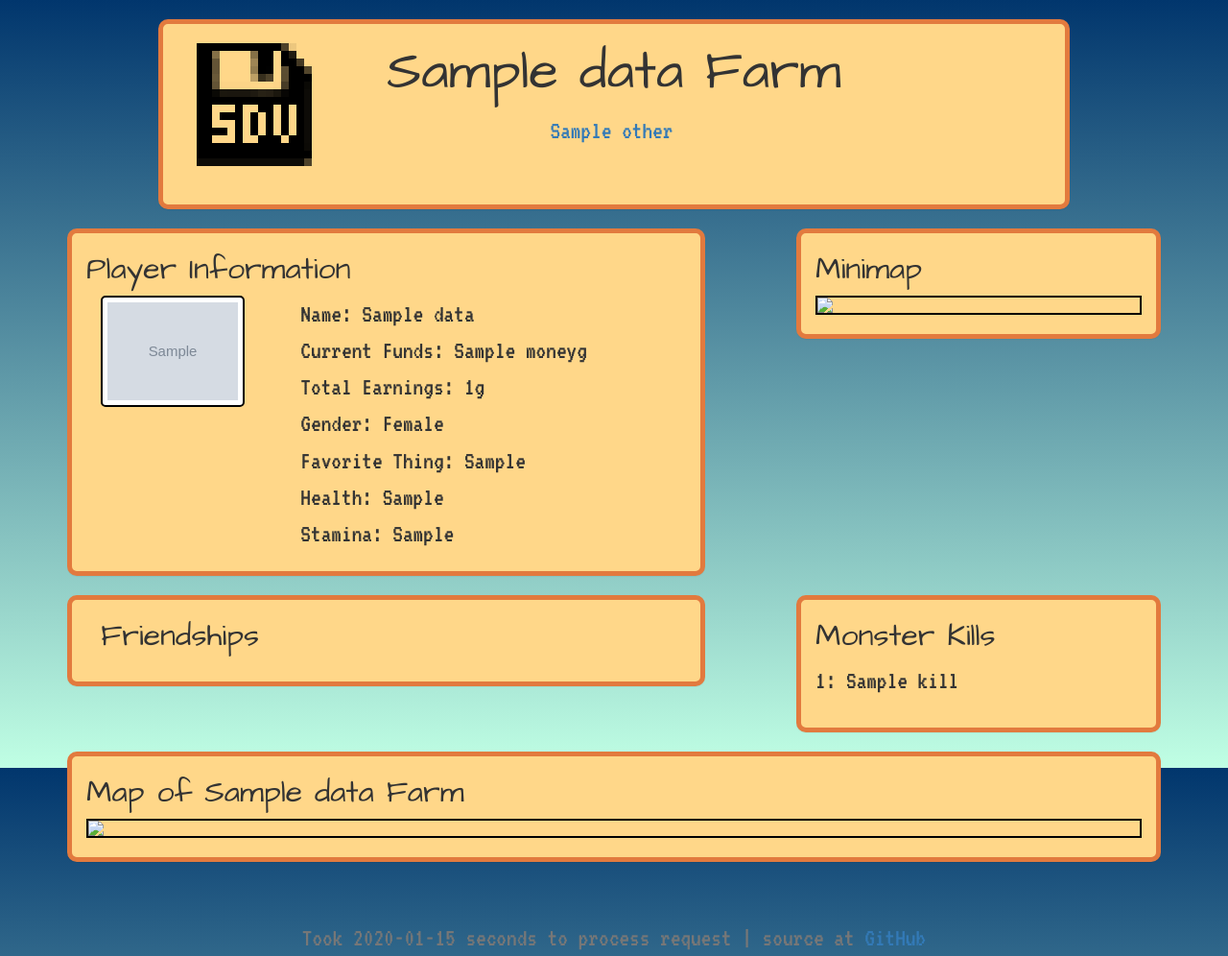
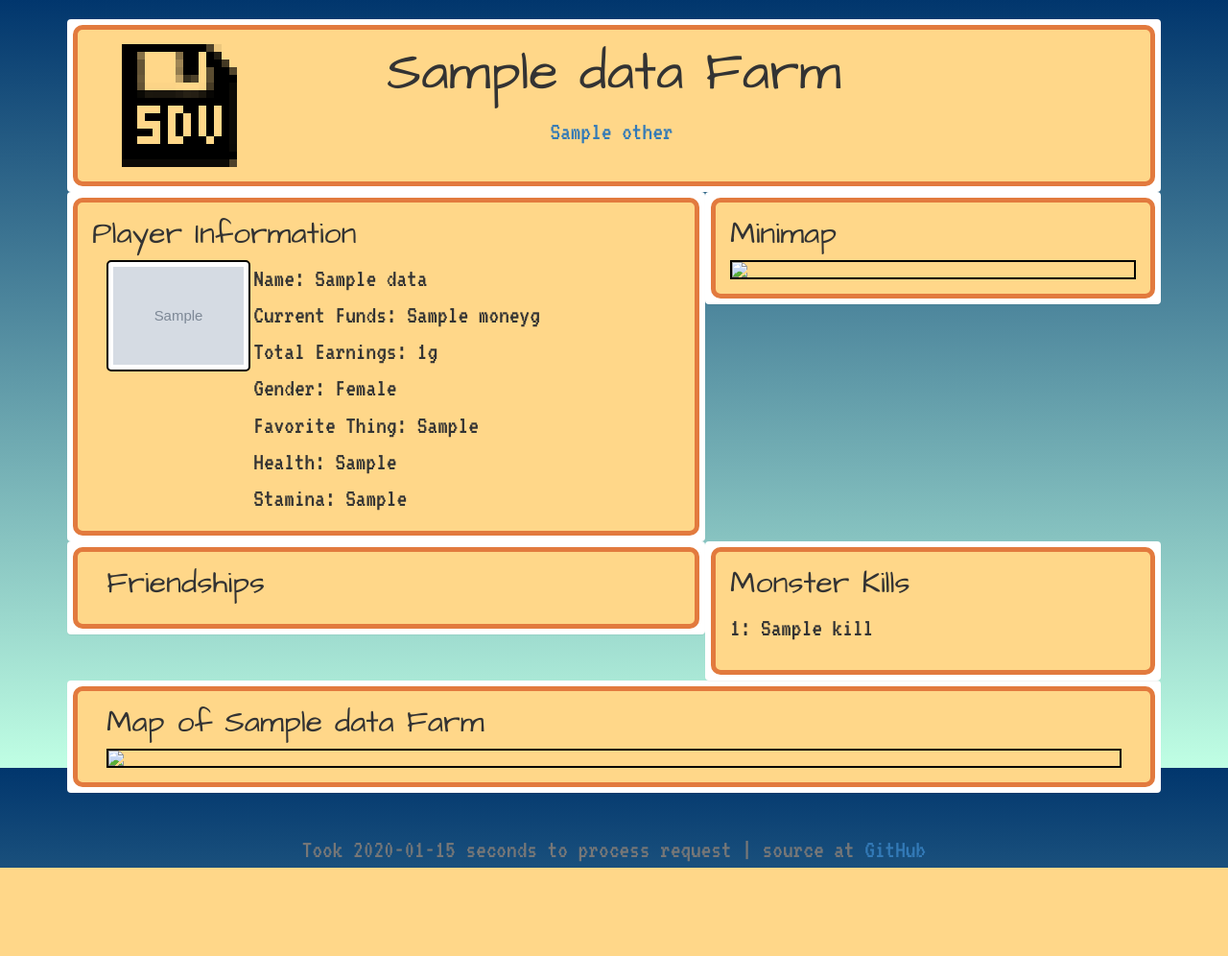
Before and after one commit to joserc87/SDV-Summary, a Flask app: template templates/profile.html in a window 1280 px wide. Shown: the whole page at 96% size. After the commit the page ends 904 px from the top, so only its background shows below. Run offline with Flask 2, Linux system fonts and the light colour scheme; the template is opened without the code that fills it: most values are stand-ins (such as "Sample title", 1, 10 or a date in 2020); grey boxes marked "Sample" are stand-in pictures.

Commit message:
spacing issue sorted; need to fix ridiculous white borders

```diff
--- a/static/css/style.css
+++ b/static/css/style.css
@@ -1,3 +1,4 @@
+
 body {
 	background: #c0ffe4;
 	background: linear-gradient(#01366d,#c0ffe4);
@@ -8,6 +9,7 @@ body {
 h1, h3 {
 	font-family: 'Architects Daughter', cursive;
 	font-size: 32px;
+	margin-top: 0px;
 }
 
 h1 {
@@ -15,11 +17,17 @@ h1 {
 }
 
 .panel {
+	padding:5px;
+	margin-bottom: 0px;
+}
+
+.interiorpanel {
 	background: #ffd789;
 	border: solid 5px #e27a3e;
-	padding-bottom: 20px;
+	padding-bottom: 15px;
 	border-radius: 10px;
 	overflow:hidden;
+	padding: 15px;
 }
 
 p, li {
@@ -44,10 +52,6 @@ p, li {
 .farmImg {
 	image-rendering: pixelated;
 	border: solid 2px #000000;
-}
-
-.subsection {
-
 }
 
 .farmimgpreview {
--- a/templates/profile.html
+++ b/templates/profile.html
@@ -11,9 +11,9 @@
 	</head>
 	<body>
 		<div class="container">
-			<div class="col-md-10 col-md-offset-1 col-sm-12 panel">
-				<div class="subsection">
-					<div class="col-md-2 col-sm-12 text-center" style="padding: 20px;">
+			<div class="col-md-12 col-sm-12 panel">
+				<div class="interiorpanel">
+					<div class="col-md-2 col-sm-12 text-center">
 						<a href="/">
 								<img src="{{url_for('static', filename='favicon.png')}}" class="logo">
 						</a>
@@ -44,12 +44,12 @@
 			</div>
 			<div class="row center-block">
 				<div class="col-md-7 col-sm-12 panel">
-					<div class="subsection">
+					<div class="interiorpanel">
 						<h3>Player Information</h3>
 						<div class="col-sm-3">
 							<img src="{{ data.avatar_url }}" class="playerAvatar">
 						</div>
-						<div class="col-sm-8 col-sm-offset-1">
+						<div class="col-sm-8">
 							<p>Name: {{ data.name }}</p>
 							<p>Current Funds: {{ data.money }}g</p>
 							<p>Total Earnings: {{ data.totalMoneyEarned }}g</p>
@@ -60,8 +60,8 @@
 						</div>
 					</div>
 				</div>
-				<div class="col-md-4 col-md-offset-1 col-sm-12 panel"><!--col-md-offset-1-->
-						<div class="subsection">
+				<div class="col-md-5 col-sm-12 panel"><!--col-md-offset-1-->
+						<div class="interiorpanel">
 							<h3>Minimap</h3>
 							<a href="#mainFarm"><img src="{{ data.farm_url }}" class="img-responsive farmImg" style="image-rendering: pixelated;" height="auto"></a>
 						</div>
@@ -69,23 +69,23 @@
 			</div>
 			<div class="row center-block">
 				<div class="col-md-7 col-sm-12 panel">
-					<div class="subsection">
+					<div class="interiorpanel">
 						<div class="col-md-12">
 							<h3>Friendships</h3>
 						</div>
 						{% for i in range((friendships|length/2)|int) %}
 						<div class="col-md-6 col-sm-6">
-										<p style="margin-left: 1em;">{{ friendships[2*i].0 }}: {{ friendships[2*i].1 // 250 }}/10</p>
+							<p style="margin-left: 1em;">{{ friendships[2*i].0 }}: {{ friendships[2*i].1 // 250 }}/10</p>
 						</div>
 						<div class="col-md-6 col-sm-6">
-										<p style="margin-left: 1em;">{{ friendships[2*i + 1].0 }}: {{ friendships[2*i + 1].1 // 250 }}/10</p>
+							<p style="margin-left: 1em;">{{ friendships[2*i + 1].0 }}: {{ friendships[2*i + 1].1 // 250 }}/10</p>
 						</div>
 						{% endfor %}
 					</div>
 				</div>
 
-				<div class="col-md-4 col-md-offset-1 panel">
-					<div id="subsection">
+				<div class="col-md-5 panel">
+					<div class="interiorpanel">
 						<h3>Monster Kills</h3>
 						<div id="stats">
 						{% if kills %}
@@ -103,7 +103,7 @@
 			</div>
 			<div class="row center-block panel">
 				<a name="mainFarm"></a>
-				<div class="subsection">
+				<div class="interiorpanel">
 					<div class="col-md-12">
 						<h3>Map of {{data.farmName}} Farm</h3>
 						<img src="{{ data.farm_url }}" class="img-responsive farmImg" style="image-rendering: pixelated;" height="auto">
```
Also changed, not shown: templates/index.html (+12 -4 lines).
